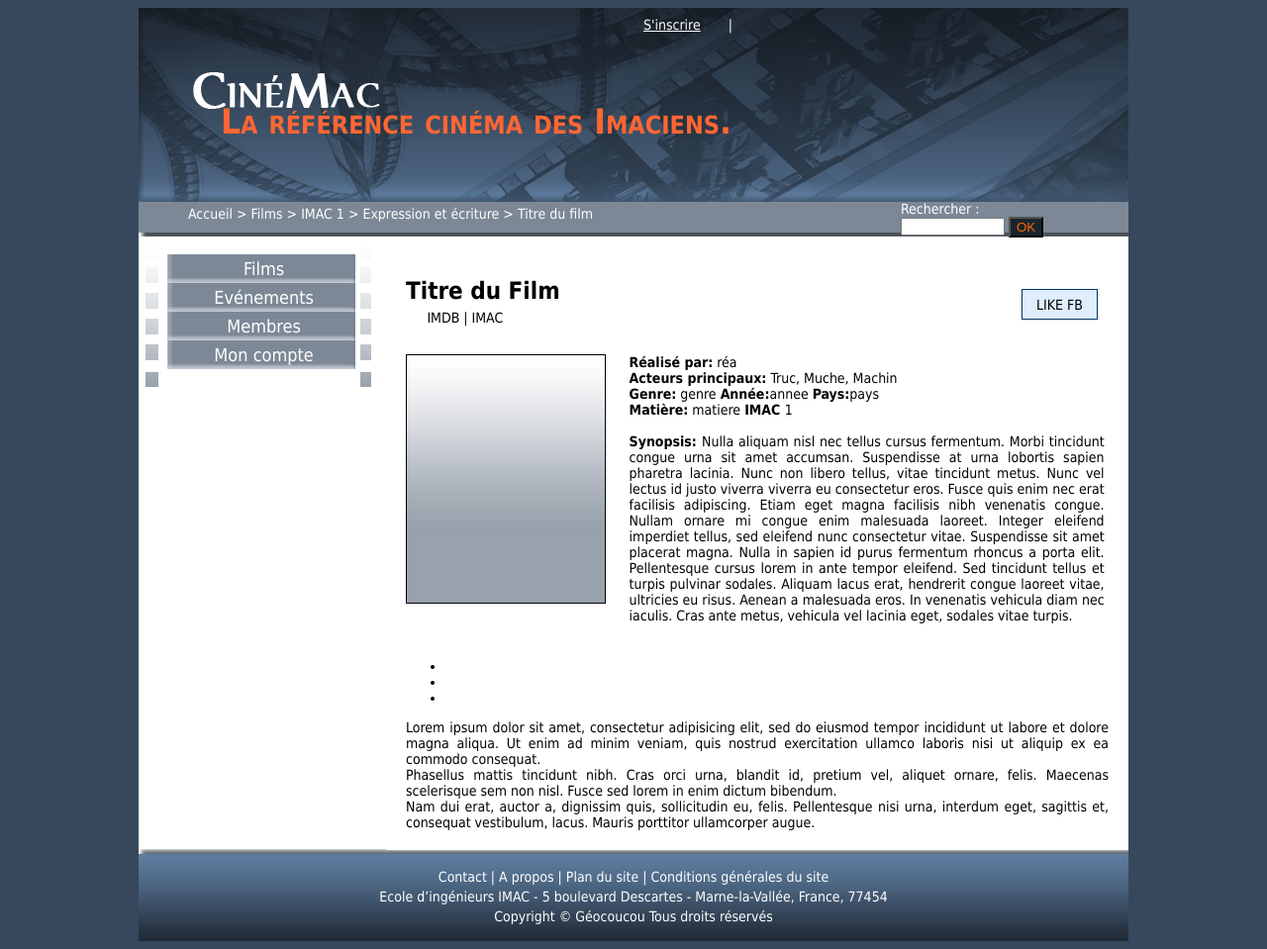
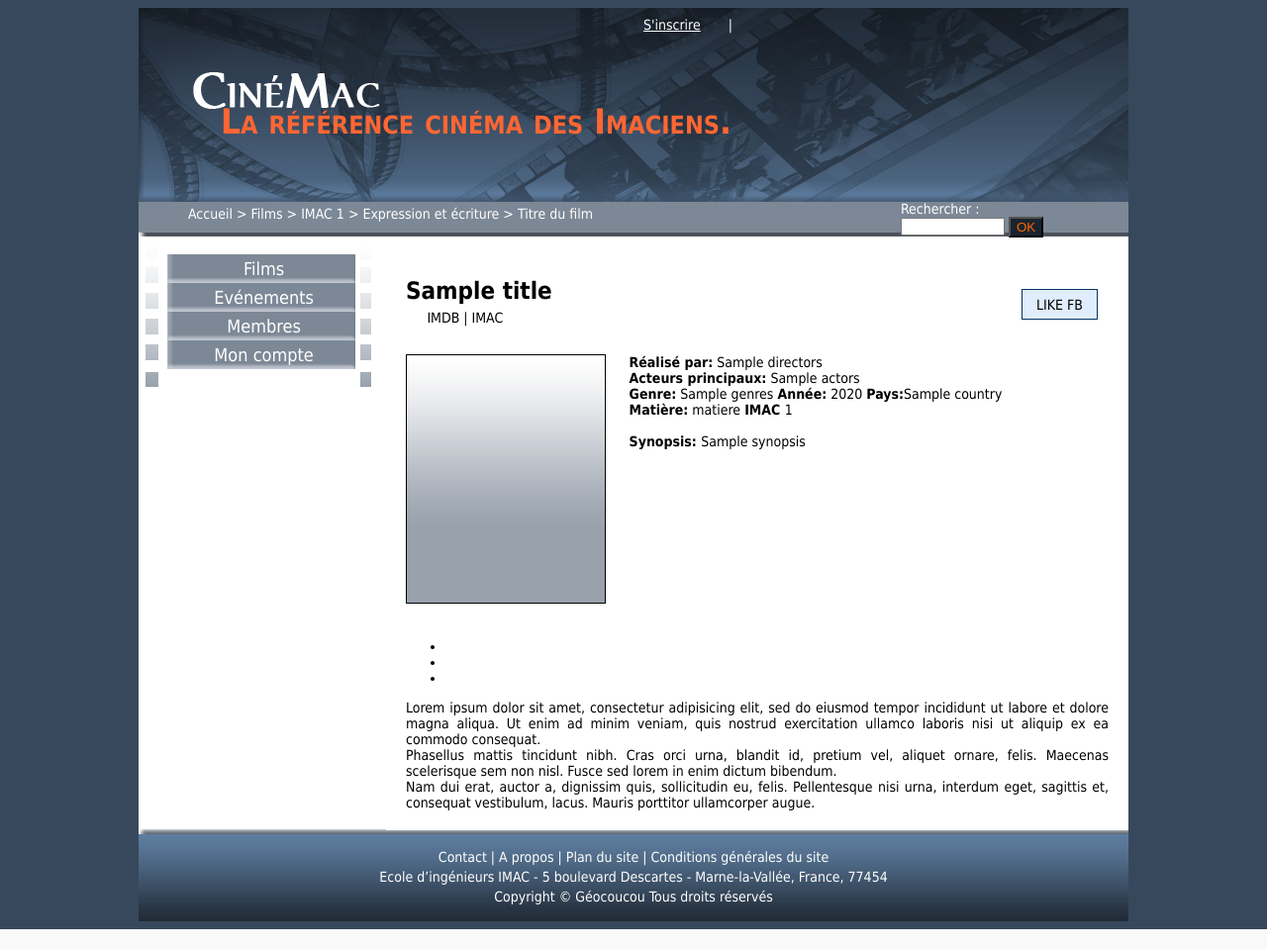
Before and after one commit to Zonkooo/geocoucou, a Python web app: template cinemac/templates/cinemac/fichefilm.html in a window 1280 px wide. Shown: the whole page at 99% size. Run offline with Jinja, Linux system fonts and the light colour scheme; the template is opened without the code that fills it: most values are stand-ins (such as "Sample title", 1, 10 or a date in 2020); some libraries are stand-ins or nearby versions.

Commit message:
fiche film : dodone (version sale)

```diff
--- a/cinemac/templates/cinemac/fichefilm.html
+++ b/cinemac/templates/cinemac/fichefilm.html
@@ -7,7 +7,7 @@
 {% block content %}
 
 				<div class="infoG">
-                    <h2>Titre du Film</h2>
+                    <h2>{{ title }}</h2>
                     <p class="like"> LIKE FB </p>
                     <p>IMDB		| 		IMAC</p>
                 </div>
@@ -20,12 +20,12 @@
 
                 <div class="info">
 
-                <b>Réalisé par:</b> réa <br/>
-                <b>Acteurs principaux:</b> Truc, Muche, Machin<br/>
-                <b>Genre:</b> genre                     <b>Année:</b>annee                    <b>Pays:</b>pays<br/>
+                <b>Réalisé par:</b> {{ directors }} <br/>
+                <b>Acteurs principaux:</b> {{ actors }} <br/>
+                <b>Genre:</b> {{ genres }}                     <b>Année:</b> {{ year }}                    <b>Pays:</b>{{ country }}<br/>
                 <b>Matière:</b> matiere                 <b>IMAC </b>1
                 <br/><br/>
-                <b>Synopsis: </b>Nulla aliquam nisl nec tellus cursus fermentum. Morbi tincidunt congue urna sit amet accumsan. Suspendisse at urna lobortis sapien pharetra lacinia. Nunc non libero tellus, vitae tincidunt metus. Nunc vel lectus id justo viverra viverra eu consectetur eros. Fusce quis enim nec erat facilisis adipiscing. Etiam eget magna facilisis nibh venenatis congue. Nullam ornare mi congue enim malesuada laoreet. Integer eleifend imperdiet tellus, sed eleifend nunc consectetur vitae. Suspendisse sit amet placerat magna. Nulla in sapien id purus fermentum rhoncus a porta elit. Pellentesque cursus lorem in ante tempor eleifend. Sed tincidunt tellus et turpis pulvinar sodales. Aliquam lacus erat, hendrerit congue laoreet vitae, ultricies eu risus. Aenean a malesuada eros. In venenatis vehicula diam nec iaculis. Cras ante metus, vehicula vel lacinia eget, sodales vitae turpis.
+                <b>Synopsis: </b>{{ synopsis }}
 
                 </div>
 
```
Also changed, not shown: cinemac/apps/movies/views.py (+39 -12 lines).
